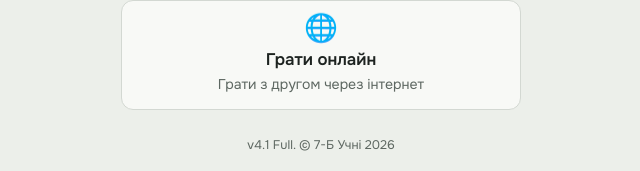
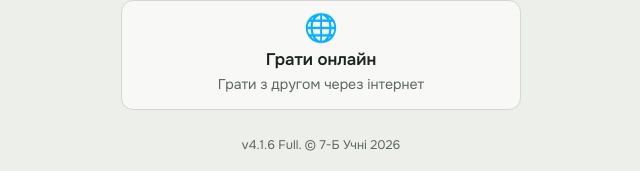
Before and after one commit to pervisni-shahi/pervisni-shahi.github.io, a plain HTML site: page index.html in a window 1280 px wide. Shown: the part 937-1108 px from the top of the page, 319-959 px from the left. Drawn offline with Linux system fonts and the light colour scheme.

Commit message:
Update index.html

```diff
--- a/index.html
+++ b/index.html
@@ -381,7 +381,7 @@ body.online .tool[onclick^="undoMove"],body.online .tool[onclick^="showHint"],bo
 </div>
 
 </div>
-<footer class="site-foot">v4.1 Full. © 7-Б Учні 2026</footer>
+<footer class="site-foot">v4.1.6 Full. © 7-Б Учні 2026</footer>
 
 <!-- RESULT overlay -->
 <div id="ov-result" class="ov">
```
